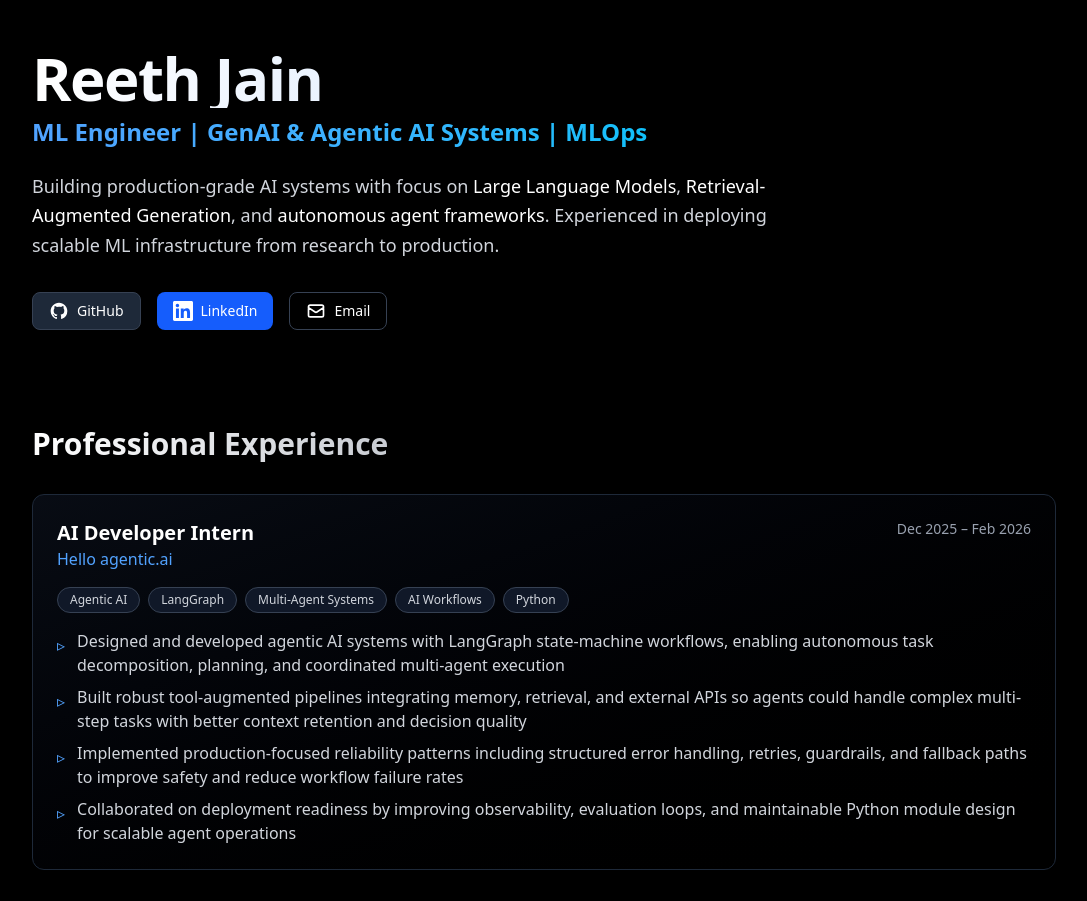
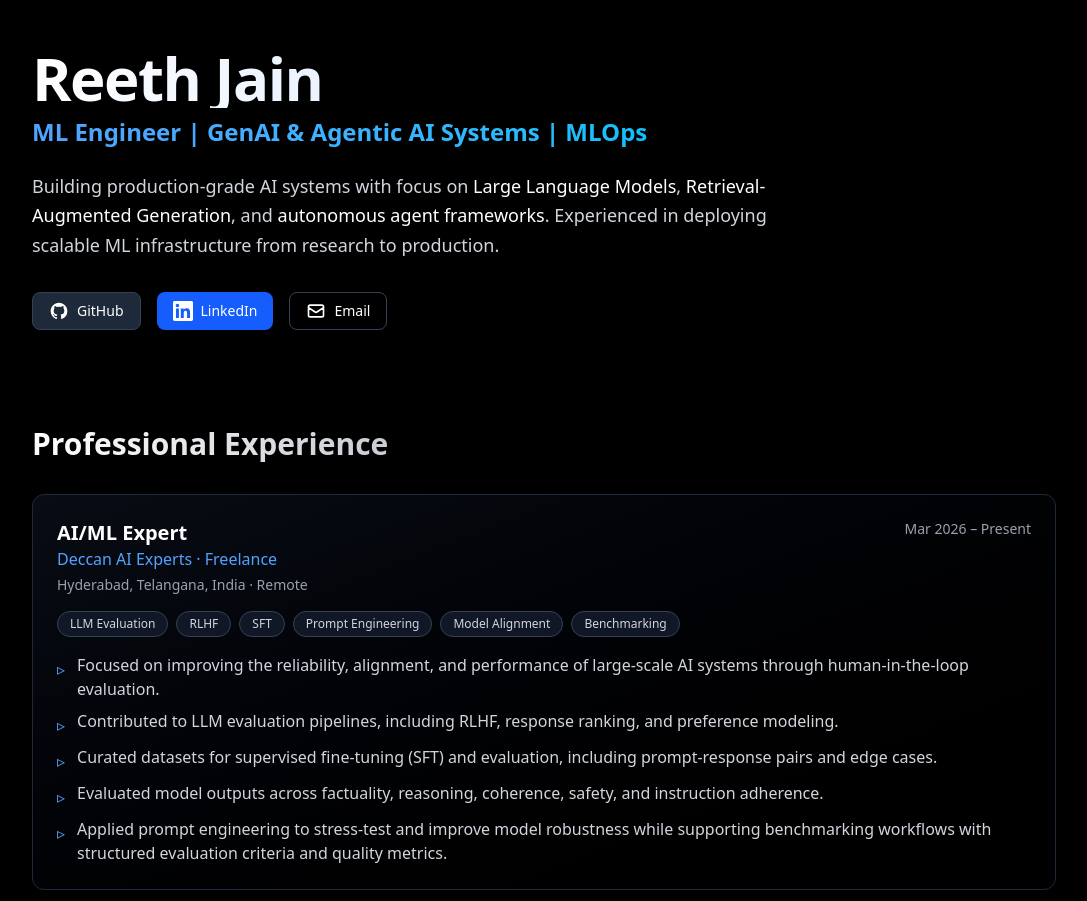
Before and after one commit to reethj-07/portfolio, a Next.js app: page / in a window 1280 px wide. Shown: the top 901 px of the page, without its empty margins (96-1183 px from the left). Built offline with nearby package versions, Linux system fonts and the light colour scheme.

Commit message:
Update experience section with current Deccan and Xelron roles

```diff
--- a/src/app/page.tsx
+++ b/src/app/page.tsx
@@ -139,6 +139,54 @@ export default function Home() {
             </h2>
 
             <div className="space-y-8">
+              {/* Deccan AI Experts */}
+              <div className="border border-gray-800 rounded-xl p-6 hover:border-gray-700 transition-all bg-gradient-to-br from-gray-900/50 to-black/50">
+                <div className="flex flex-col md:flex-row md:justify-between md:items-start gap-2 mb-4">
+                  <div>
+                    <h3 className="text-xl font-semibold text-white">
+                      AI/ML Expert
+                    </h3>
+                    <p className="text-blue-400 font-medium">Deccan AI Experts · Freelance</p>
+                    <p className="text-sm text-gray-400 mt-1">Hyderabad, Telangana, India · Remote</p>
+                  </div>
+                  <span className="text-sm text-gray-400 md:text-right">
+                    Mar 2026 – Present
+                  </span>
+                </div>
+
+                <div className="flex flex-wrap gap-2 mb-4">
+                  <Badge label="LLM Evaluation" />
+                  <Badge label="RLHF" />
+                  <Badge label="SFT" />
+                  <Badge label="Prompt Engineering" />
+                  <Badge label="Model Alignment" />
+                  <Badge label="Benchmarking" />
+                </div>
+
+                <ul className="space-y-2 text-gray-300">
+                  <li className="flex gap-3">
+                    <span className="text-blue-400 mt-1">▹</span>
+                    <span>Focused on improving the reliability, alignment, and performance of large-scale AI systems through human-in-the-loop evaluation.</span>
+                  </li>
+                  <li className="flex gap-3">
+                    <span className="text-blue-400 mt-1">▹</span>
+                    <span>Contributed to LLM evaluation pipelines, including RLHF, response ranking, and preference modeling.</span>
+                  </li>
+                  <li className="flex gap-3">
+                    <span className="text-blue-400 mt-1">▹</span>
+                    <span>Curated datasets for supervised fine-tuning (SFT) and evaluation, including prompt-response pairs and edge cases.</span>
+                  </li>
+                  <li className="flex gap-3">
+                    <span className="text-blue-400 mt-1">▹</span>
+                    <span>Evaluated model outputs across factuality, reasoning, coherence, safety, and instruction adherence.</span>
+                  </li>
+                  <li className="flex gap-3">
+                    <span className="text-blue-400 mt-1">▹</span>
+                    <span>Applied prompt engineering to stress-test and improve model robustness while supporting benchmarking workflows with structured evaluation criteria and quality metrics.</span>
+                  </li>
+                </ul>
+              </div>
+
               {/* Hello Agentic.AI */}
               <div className="border border-gray-800 rounded-xl p-6 hover:border-gray-700 transition-all bg-gradient-to-br from-gray-900/50 to-black/50">
                 <div className="flex flex-col md:flex-row md:justify-between md:items-start gap-2 mb-4">
@@ -191,7 +239,7 @@ export default function Home() {
                     <p className="text-blue-400 font-medium">Xelron.ai</p>
                   </div>
                   <span className="text-sm text-gray-400 md:text-right">
-                    Feb 2026 – March 2026 (Present)
+                    Feb 2026 – Present
                   </span>
                 </div>
 
```
